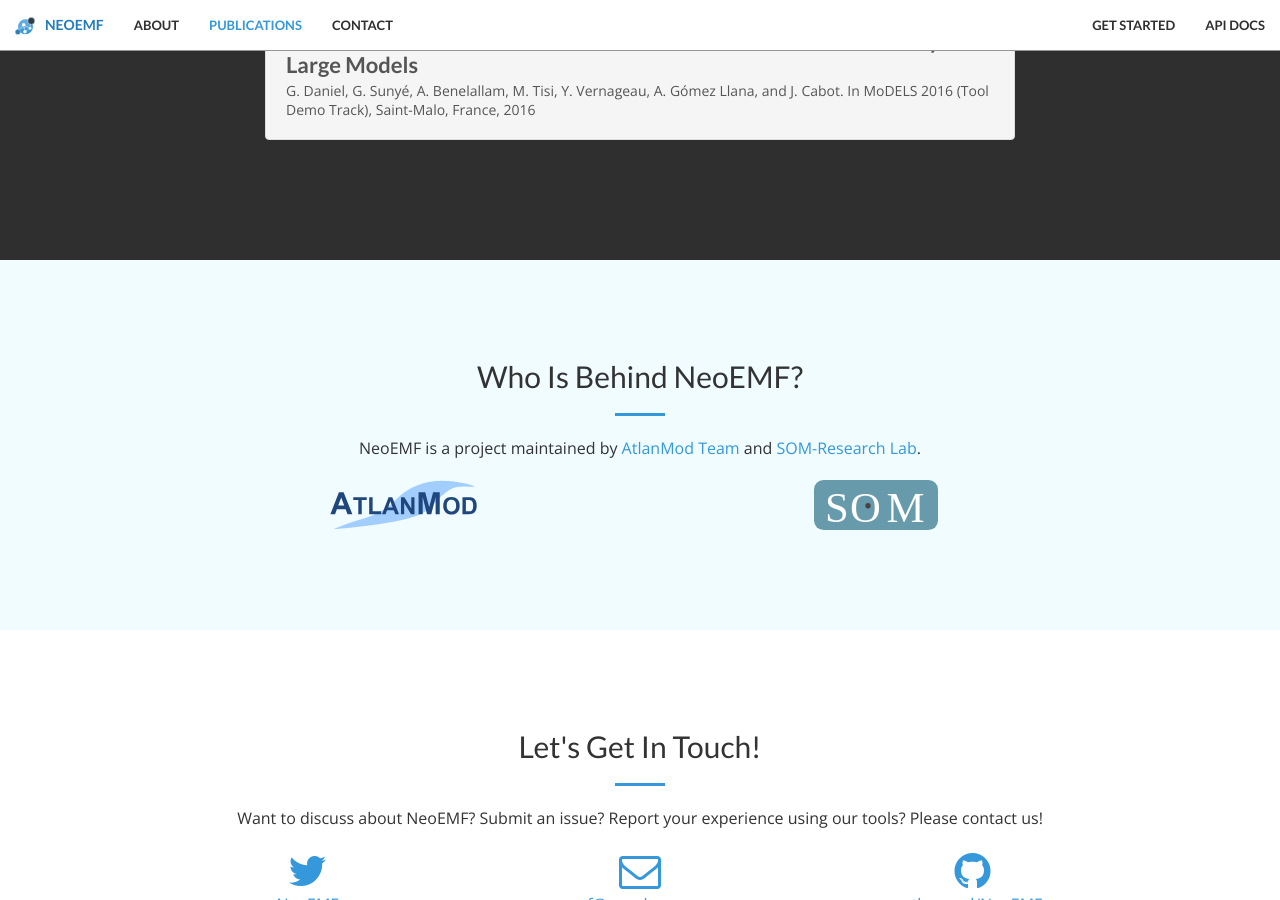
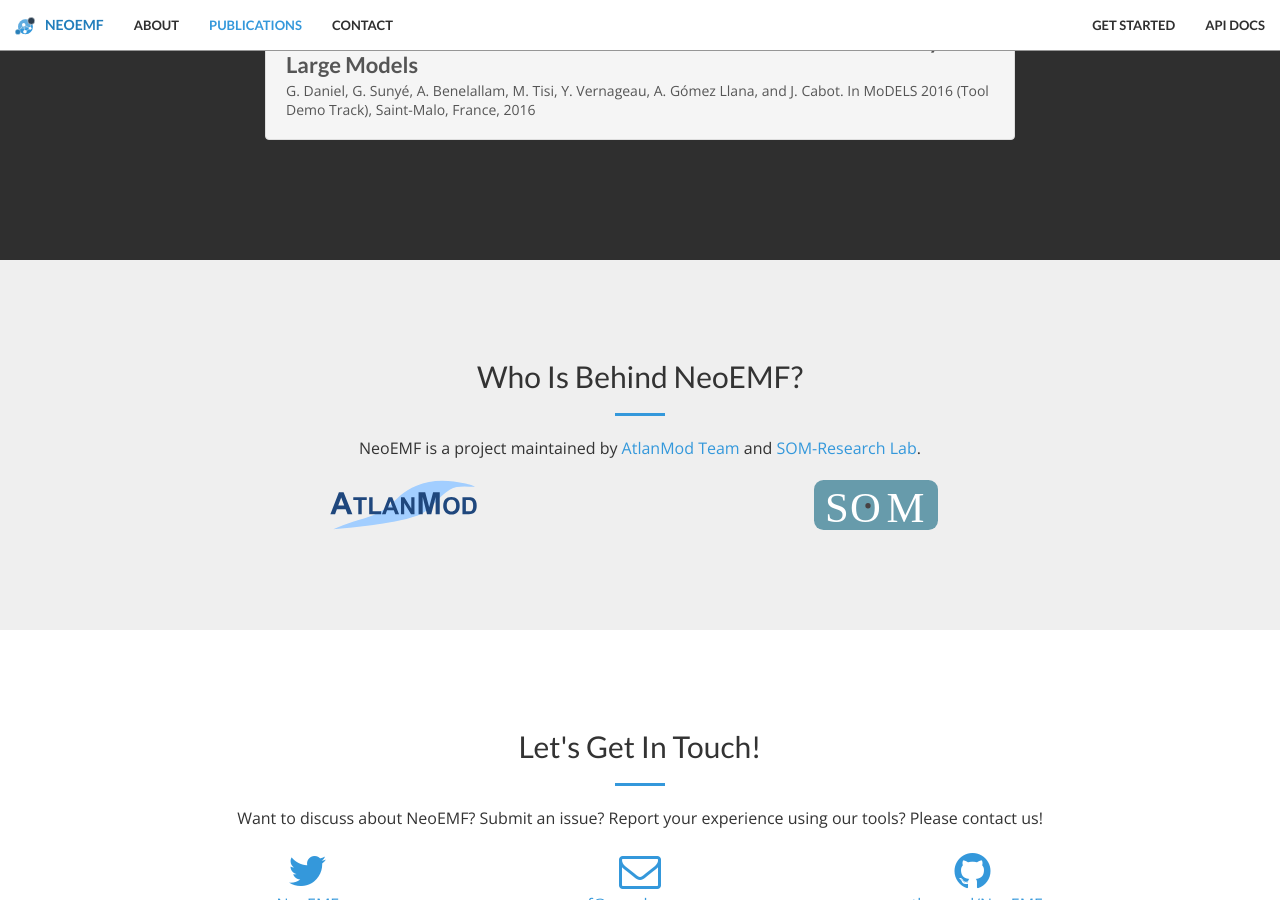
Before and after one commit to atlanmod/NeoEMF-Website, a Jekyll site: the page built from index.html, in a window 1280 px wide and 900 px high, scrolled down 3181 px. Built offline with Jekyll 4.4.1, drawn with Linux system fonts in a browser that asks for light colours.

Commit message:
update ``#team` color

```diff
--- a/css/main.scss
+++ b/css/main.scss
@@ -34,7 +34,7 @@
 // }
 
 // variables.less
-$theme-primary-light: #F0FCFF;
+$theme-primary-light: #EFEFEF;
 $theme-primary: #3498DB;
 $theme-primary-dark: #212D39;
 
```
